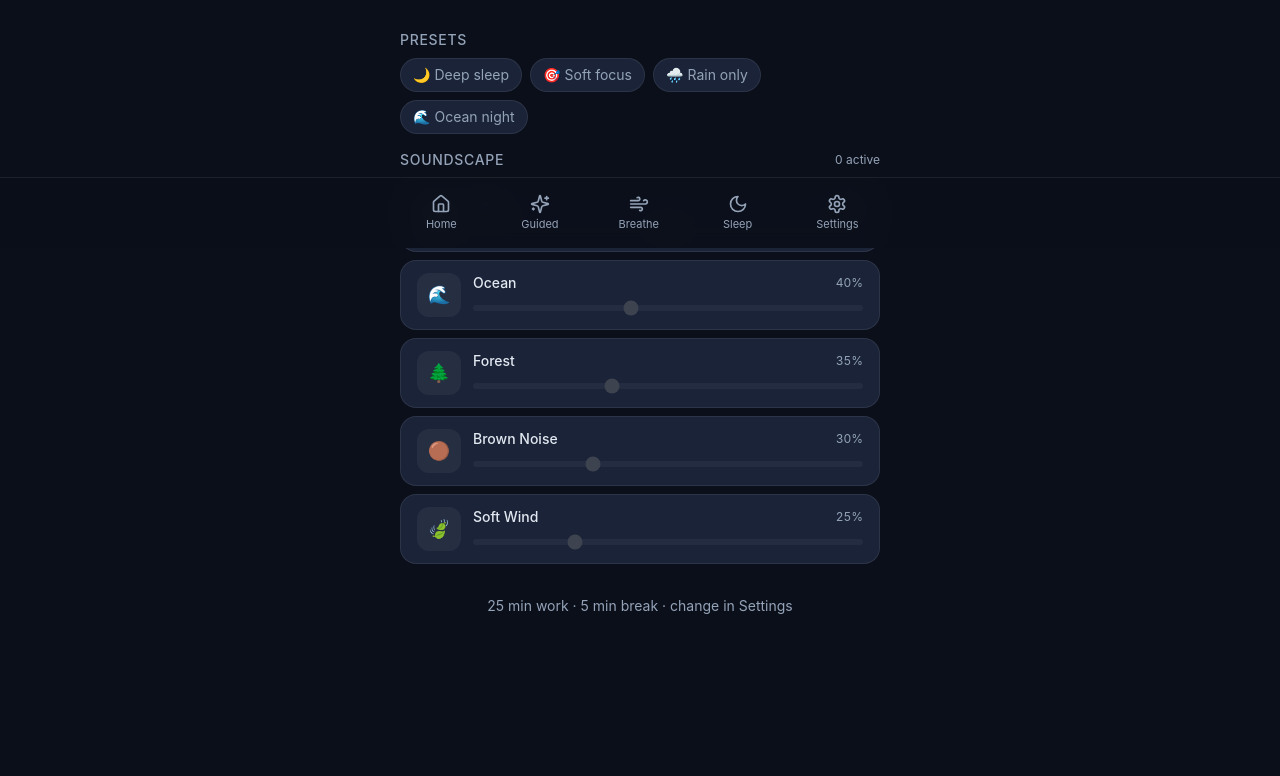
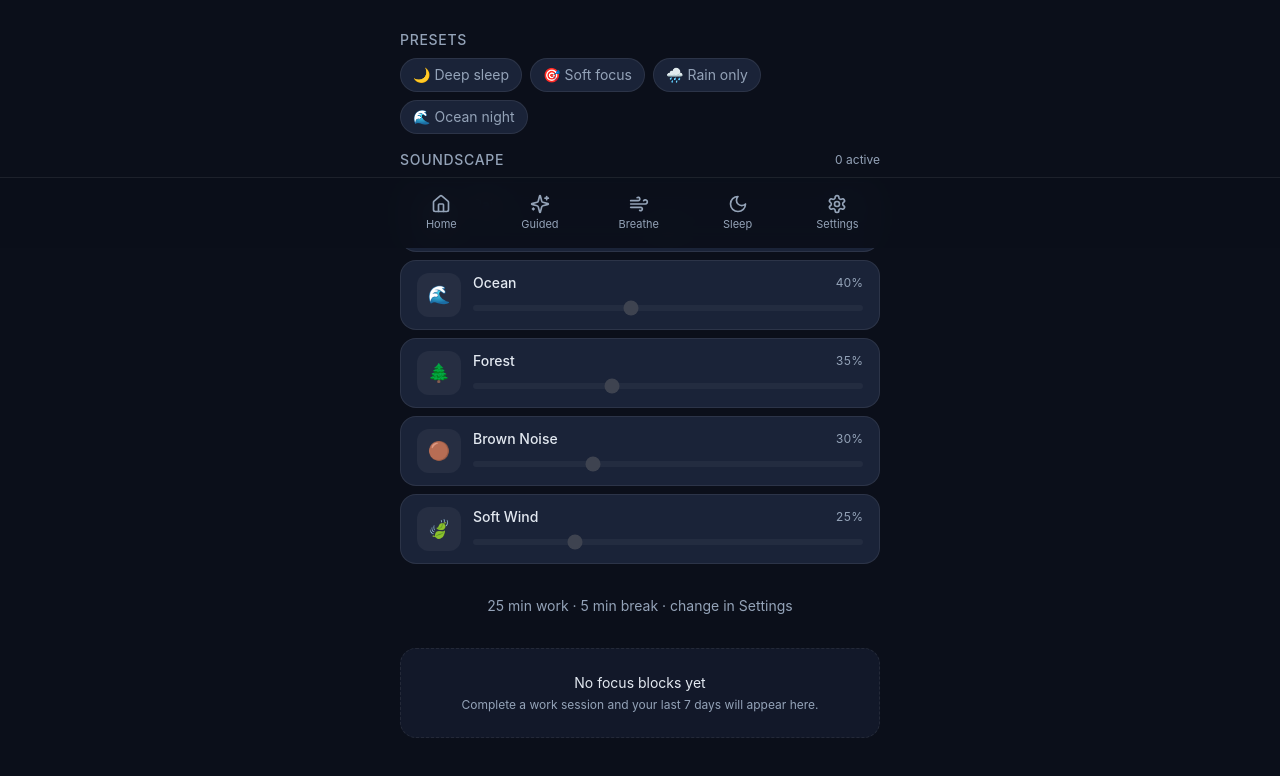
Before and after one commit to seyi-code/quietide, a Next.js app: page /focus in a window 1280 px wide. Shown: the part 552-1328 px from the top of the page. Before the commit the page ends 1280 px from the top, so only its background shows below. Built offline with nearby package versions, Linux system fonts and the light colour scheme.

Commit message:
feat(v0.5): wire FocusHistoryChart on Focus page

```diff
--- a/src/app/focus/page.tsx
+++ b/src/app/focus/page.tsx
@@ -4,6 +4,7 @@ import { useState, useEffect, useRef } from "react";
 import Link from "next/link";
 import { Button } from "@/components/ui/Button";
 import { SoundMixer } from "@/components/SoundMixer";
+import { FocusHistoryChart } from "@/components/FocusHistoryChart";
 import { useTimer } from "@/hooks/useTimer";
 import { useAppStore } from "@/store/useAppStore";
 import { formatTime } from "@/lib/utils";
@@ -22,6 +23,7 @@ export default function FocusPage() {
   const focusChimeEnabled = useAppStore((s) => s.focusChimeEnabled);
   const hapticsEnabled = useAppStore((s) => s.hapticsEnabled);
   const sounds = useAppStore((s) => s.sounds);
+  const sessions = useAppStore((s) => s.sessions);
 
   const [phase, setPhase] = useState<"work" | "break">("work");
   const [startedAt, setStartedAt] = useState<Date | null>(null);
@@ -184,6 +186,8 @@ export default function FocusPage() {
       <p className="text-center text-sm text-quietide-muted">
         {workMin} min work · {breakMin} min break · change in Settings
       </p>
+
+      <FocusHistoryChart sessions={sessions} />
     </main>
   );
 }
```
